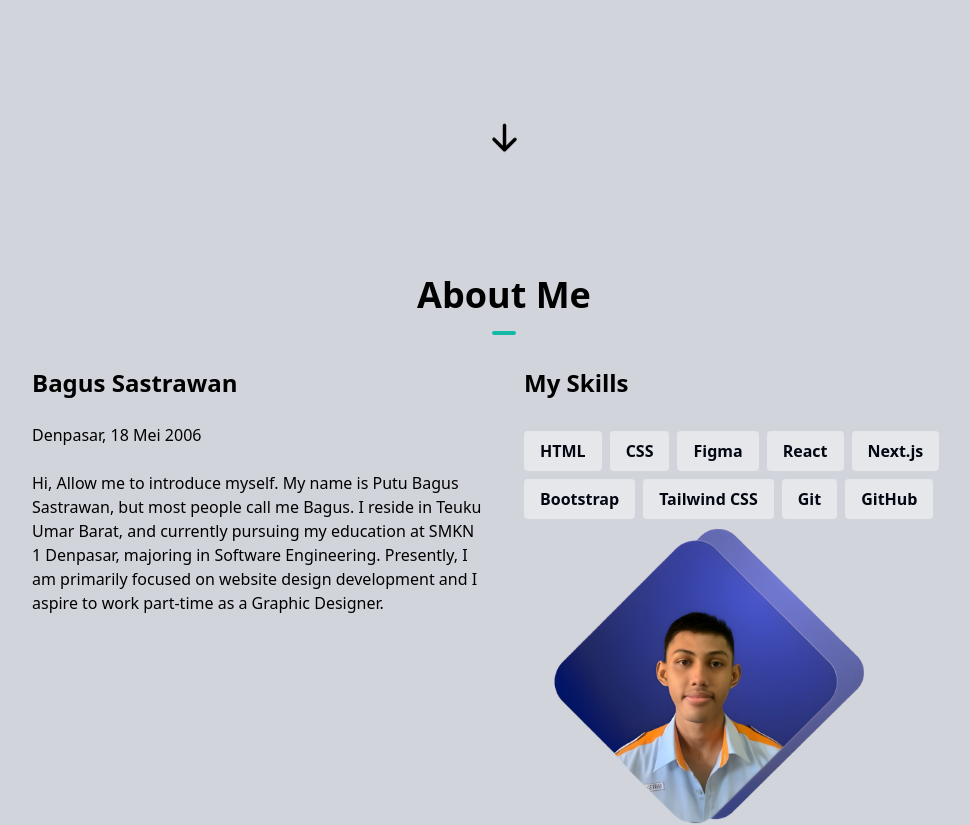
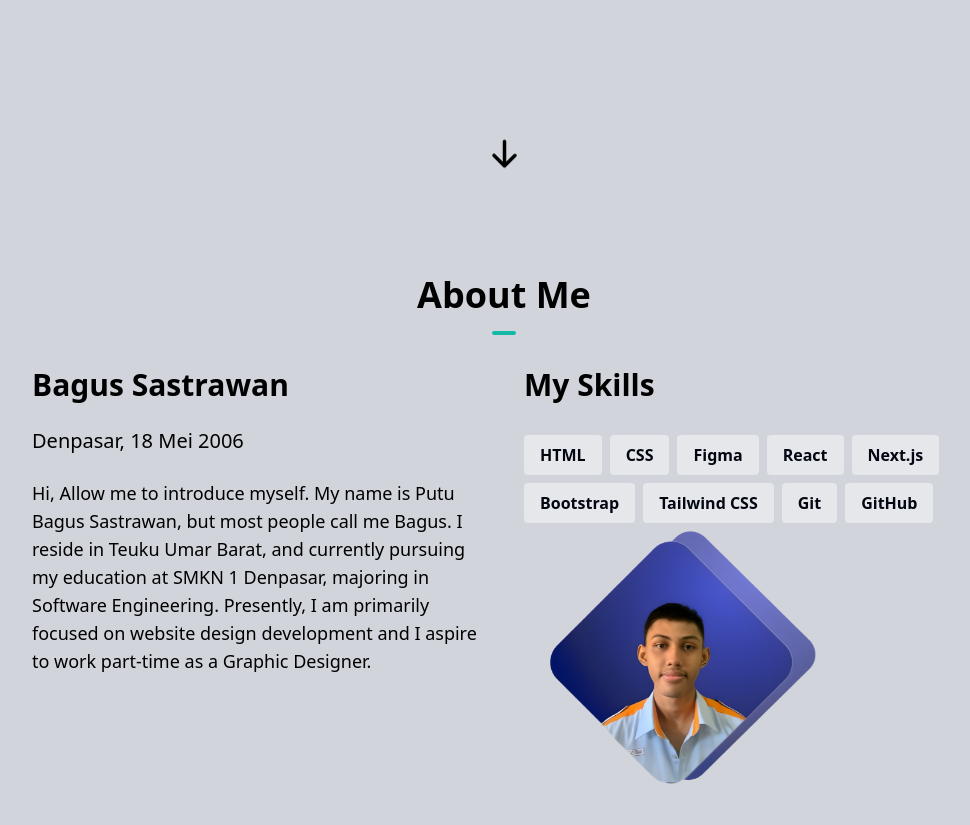
Before and after one commit to bagassastrawan/Portofolio-Bagas, a Next.js app: page / in a window 1280 px wide. Shown: the part 740-1565 px from the top of the page, without its empty margins (136-1106 px from the left). Built offline with nearby package versions, Linux system fonts and the light colour scheme.

Commit message:
update Senin 19/06/23

```diff
--- a/app/globals.css
+++ b/app/globals.css
@@ -1,6 +1,10 @@
 @tailwind base;
 @tailwind components;
 @tailwind utilities;
+
+html {
+  scroll-behavior: smooth;
+}
 /*
 :root {
   --foreground-rgb: 0, 0, 0;
--- a/components/AboutSection.tsx
+++ b/components/AboutSection.tsx
@@ -24,12 +24,12 @@ const AboutSection = () => {
 
         <div className="flex flex-col space-y-10 items-stretch justify-center align-top md:space-x-10 md:space-y-0 md:p-4 md:flex-row md:text-left">
           <div className="md:w-1/2 ">
-            <h1 className="text-center text-2xl font-bold mb-6 md:text-left">
+            <h1 className="text-center text-3xl font-bold mb-6 md:text-left">
               Bagus Sastrawan
             </h1>
-            <p>Denpasar, 18 Mei 2006 </p>
+            <p className="text-xl">Denpasar, 18 Mei 2006 </p>
             <br />
-            <p>
+            <p className="text-lg">
               Hi, Allow me to introduce myself. My name is Putu Bagus Sastrawan,
               but most people call me Bagus. I reside in Teuku Umar Barat, and
               currently pursuing my education at SMKN 1 Denpasar, majoring in
@@ -39,7 +39,7 @@ const AboutSection = () => {
             </p>
           </div>
           <div className="text-center md:w-1/2 md:text-left">
-            <h1 className="text-2xl font-bold mb-6">My Skills</h1>
+            <h1 className="text-3xl font-bold mb-6">My Skills</h1>
             <div className="flex flex-wrap flex-row justify-center z-10 md:justify-start">
               {skills.map((item, idx) => {
                 return (
@@ -55,9 +55,9 @@ const AboutSection = () => {
             <Image
               src="/profile-1.png"
               alt=""
-              width={350}
-              height={350}
-              className="hidden md:block md:relative hover:scale-105"
+              width={300}
+              height={300}
+              className="hidden md:block md:relative"
             />
           </div>
         </div>
--- a/components/ContactSection.tsx
+++ b/components/ContactSection.tsx
@@ -29,7 +29,7 @@ function ContactForm() {
                   autoComplete="off"
                 >
                   <label
-                    className="leading-7 text-sm text-[#1E1E1E]"
+                    className="leading-7 text-lg text-[#1E1E1E]"
                     htmlFor="name"
                   >
                     Name
@@ -48,7 +48,7 @@ function ContactForm() {
                     errors={state.errors}
                   />
                   <label
-                    className="leading-7 text-sm text-[#1E1E1E]"
+                    className="leading-7 text-lg text-[#1E1E1E]"
                     htmlFor="email"
                   >
                     Email
@@ -68,7 +68,7 @@ function ContactForm() {
                   />
                   <label
                     htmlFor="message"
-                    className="leading-7 text-sm text-[#1E1E1E]"
+                    className="leading-7 text-lg text-[#1E1E1E]"
                   >
                     Message
                   </label>
@@ -86,11 +86,11 @@ function ContactForm() {
                   />
                   <div className="rounded-none justify-item-center">
                     <button
-                      className=" bg-blue-500 hover:bg-blue-700 text-white font-bold py-2 px-4 rounded-full item-center"
+                      className=" bg-blue-500 hover:bg-blue-700 text-white font-bold py-2 px-4 rounded-full inline-block w-full mt-5"
                       type="submit"
                       disabled={state.submitting}
                     >
-                      Send
+                      Submit
                     </button>
                   </div>
                 </form>
--- a/components/Footer.tsx
+++ b/components/Footer.tsx
@@ -10,7 +10,7 @@ const Footer = () => {
     <footer className="">
       <hr className="w-full h-0.5 mx-auto mt-8 bg-neutral-600 border-0"></hr>
       <div className="mx-auto  p-4 flex flex-col text-center text-neutral-5 md:flex-row md:justify-between">
-        <div className="flex flex-row items-center justify-center space-x-1  text-gray-500">
+        <div className="flex flex-row items-center justify-center space-x-1  text-gray-700 font-bold">
           © 2023 Bagus Sastrawan.<a href="/" className="hover:underline"></a>
         </div>
         <div className="flex flex-row items-center justify-center space-x-2 mb-1">
@@ -20,7 +20,7 @@ const Footer = () => {
             target="_blank"
           >
             <AiOutlineGithub
-              className="hover:-translate-y-1 transition-transform cursor-pointer  text-gray-500"
+              className="hover:-translate-y-1 transition-transform cursor-pointer  text-gray-600"
               size={30}
             />
           </a>
@@ -30,7 +30,7 @@ const Footer = () => {
             target="_blank"
           >
             <AiOutlineYoutube
-              className="hover:-translate-y-1 transition-transform cursor-pointer  text-gray-500"
+              className="hover:-translate-y-1 transition-transform cursor-pointer  text-gray-600"
               size={30}
             />
           </a>
@@ -40,7 +40,7 @@ const Footer = () => {
             target="_blank"
           >
             <AiOutlineInstagram
-              className="hover:-translate-y-1 transition-transform cursor-pointer  text-gray-500"
+              className="hover:-translate-y-1 transition-transform cursor-pointer  text-gray-600"
               size={30}
             />
           </a>
--- a/components/ProjectsSection.tsx
+++ b/components/ProjectsSection.tsx
@@ -58,7 +58,7 @@ const ProjectsSection = () => {
                   </div>
                   <div className="mt-8 md:w-1/2">
                     <h1 className="text-4xl font-bold mb-6">{project.name}</h1>
-                    <p className="text-xl leading-7 mb-4 text-neutral-600 dark:text-neutral-400">
+                    <p className="text-xl leading-7 mb-4 dark:text-neutral-600 ">
                       {project.description}
                     </p>
                     <div className="flex flex-row align-bottom space-x-4">
--- a/tailwind.config.js
+++ b/tailwind.config.js
@@ -1,16 +1,44 @@
 /** @type {import('tailwindcss').Config} */
 module.exports = {
+  darkMode: "class",
   content: [
-    './pages/**/*.{js,ts,jsx,tsx,mdx}',
-    './components/**/*.{js,ts,jsx,tsx,mdx}',
-    './app/**/*.{js,ts,jsx,tsx,mdx}',
+    "./app/**/*.{js,ts,jsx,tsx}",
+    "./pages/**/*.{js,ts,jsx,tsx}",
+    "./components/**/*.{js,ts,jsx,tsx}",
+
+    // Or if using `src` directory:
+    "./src/**/*.{js,ts,jsx,tsx}",
   ],
   theme: {
     extend: {
-      backgroundImage: {
-        'gradient-radial': 'radial-gradient(var(--tw-gradient-stops))',
-        'gradient-conic':
-          'conic-gradient(from 180deg at 50% 50%, var(--tw-gradient-stops))',
+      screens: { sm: "480px", md: "768px", lg: "976px", xl: "1440pd" },
+      animation: {
+        fadeIn: "fadeIn 1.5s",
+        bounce:
+          "bounce 0.5s alternate cubic-bezier(0.95, 0.05, 0.795, 0.035) infinite",
+        slideUp: "slideUp 0.5s",
+        slideUpEaseInOut: "slideUp 0.5s ease-in-out",
+        slideUpCubiBezier: "slideUp 1s cubic-bezier(0.165, 0.84, 0.44, 1)",
+      },
+      animationDelay: {
+        0: "0s",
+        2: "0.2s",
+        4: "0.4s",
+        6: "0.6s",
+      },
+      keyframes: {
+        fadeIn: {
+          from: { opacity: 0 },
+          to: { opacity: 1 },
+        },
+        slideUp: {
+          from: { transform: "translateY(100%)" },
+          to: { transform: "translateY(0)" },
+        },
+        bounce: {
+          from: { transform: "translateY(10px)" },
+          to: { transform: "translateY(0)" },
+        },
       },
     },
   },
```
Also changed, not shown: components/SlideUp.tsx (+12 -12 lines).
